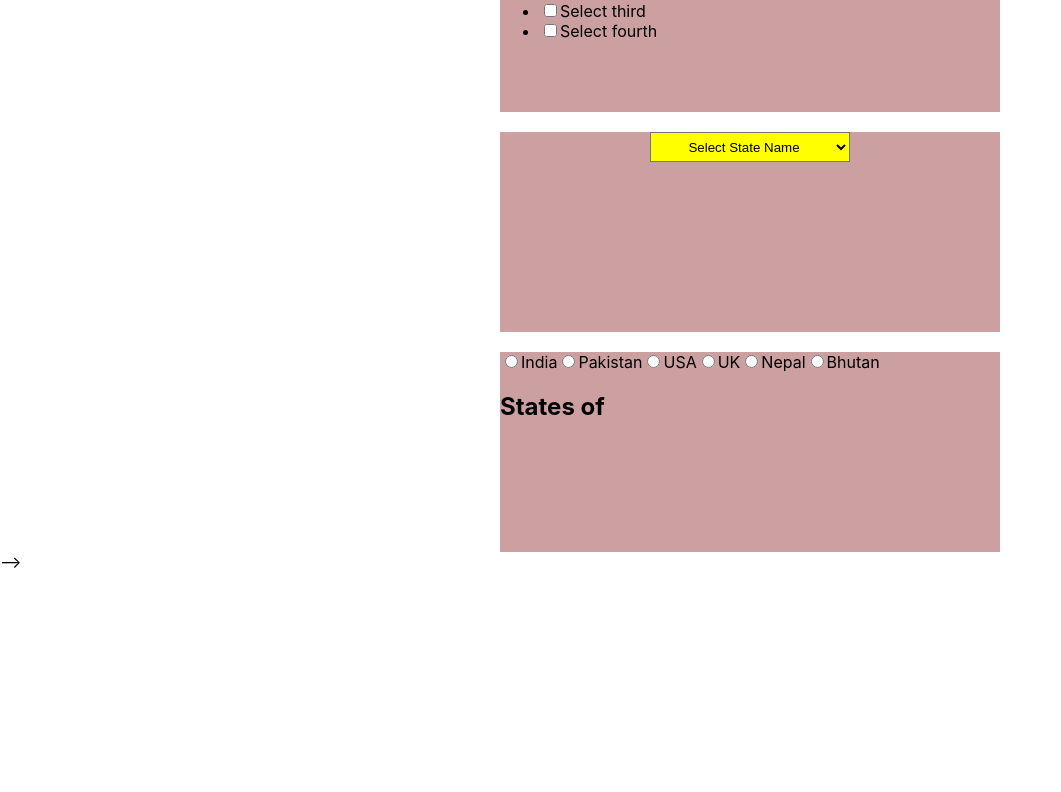
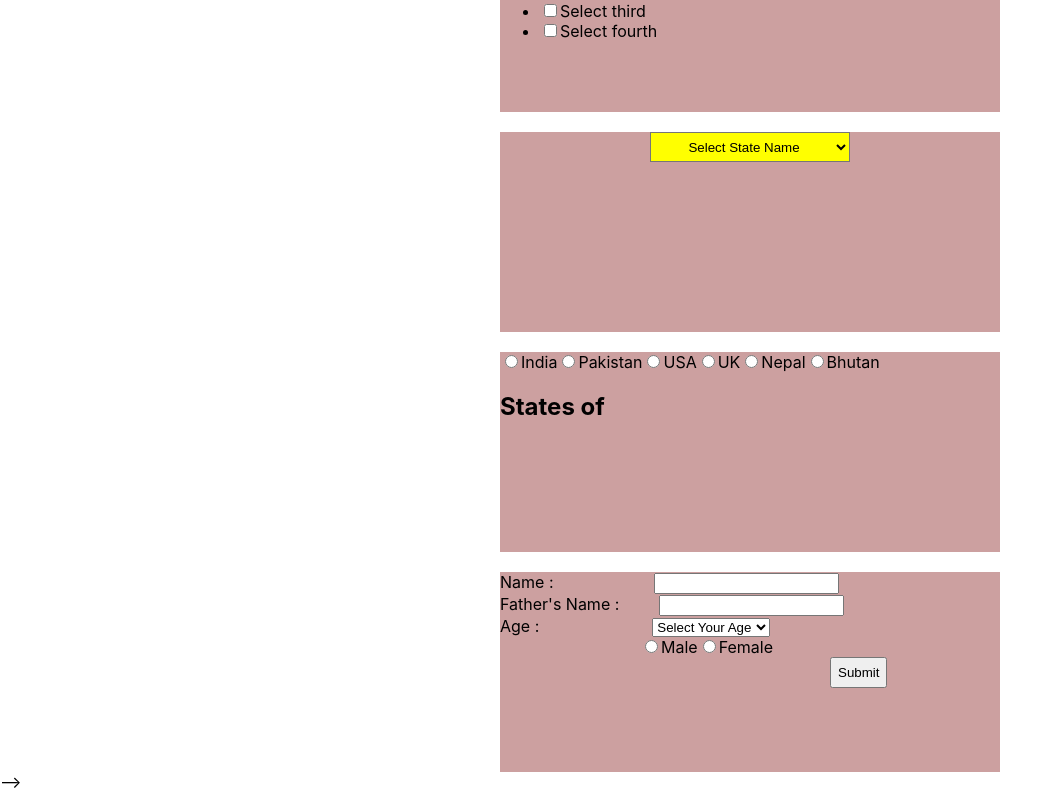
Before and after one commit to vivekkumarchimpu/EventHandling, a React (Create React App) app in the folder event/: page / in a window 1280 px wide. Shown: the part 548-1340 px from the top of the page, without its empty margins (0-1061 px from the left). Before the commit the page ends 1120 px from the top, so only its background shows below. Built offline with nearby package versions, Linux system fonts and the light colour scheme.

Commit message:
Form handling

```diff
--- a/event/src/App.js
+++ b/event/src/App.js
@@ -5,6 +5,7 @@ import PropsHandling from './components/PropsHandling';
 import InputCheckbox from './components/InputCheckbox';
 import InputDropdown from './components/InputDropdown';
 import InputRadiobutton from './components/InputRadiobutton';
+import FormSubmit from './components/FormSubmit';
 
 function App() {
   return (
@@ -14,6 +15,7 @@ function App() {
       <InputCheckbox />
       <InputDropdown />
       <InputRadiobutton />
+      <FormSubmit />
     </>
   );
 }
--- /dev/null
+++ b/event/src/components/FormSubmit.js
@@ -0,0 +1,79 @@
+import React, { useEffect, useState } from 'react'
+
+function FormSubmit() {
+    const [inputData, setInputData] = useState({
+        name: "",
+        fname: "",
+        age: "",
+        gender: ""
+    })
+    const submitHandling = (e) => {
+        console.log(inputData);
+        e.preventDefault();
+    }
+    return (
+        <>
+            <div className='mainbox' >
+                <form onSubmit={submitHandling}>
+                    <label style={{paddingRight: '100px'}}>Name :</label>
+                    <input type='text' onChange={(e) => {
+                        setInputData(previousState => {
+                            return { ...previousState, name: e.target.value }
+                        })
+                    }}></input>
+
+                    <br />
+
+                    <label style={{paddingRight: '40px'}}>Father's Name :</label>
+                    <input type='text' onChange={(e) => {
+                        setInputData(previousState => {
+                            return { ...previousState, fname: e.target.value }
+                        })
+                    }}></input>
+
+                    <br />
+
+                    <label style={{paddingRight: '113px'}}>Age :</label>
+                    <select onChange={(e) => {
+                        setInputData(previousState => {
+                            return { ...previousState, age: e.target.value }
+                        })
+                    }} >
+                        <option value=''>Select Your Age</option>
+                        <option value='18'>18</option>
+                        <option value='19'>19</option>
+                        <option value='20'>20</option>
+                        <option value='21'>21</option>
+                        <option value='22'>22</option>
+                        <option value='23'>23</option>
+                        <option value='24'>24</option>
+                        <option value='25'>25</option>
+                    </select>
+
+                    <br />
+
+                    <label style={{paddingLeft: '140px'}}><input type='radio' value='male'
+                        checked={inputData.gender === 'male'}
+                        onClick={(e) => {
+                            setInputData(previousState => {
+                                return { ...previousState, gender: e.target.value }
+                            })
+                        }} ></input>Male</label>
+                    <label><input type='radio' value='female'
+                    checked={inputData.gender === 'female'}
+                    onClick={(e) => {
+                        setInputData(previousState => {
+                            return {...previousState, gender: e.target.value}
+                        })
+                         }}></input>Female</label>
+
+                         <br />
+                    <span style={{paddingLeft: '330px'}}></span>
+                    <input style={{padding: '6px'}} type='submit'></input>
+                </form>
+            </div>
+        </>
+    )
+}
+
+export default FormSubmit
```
